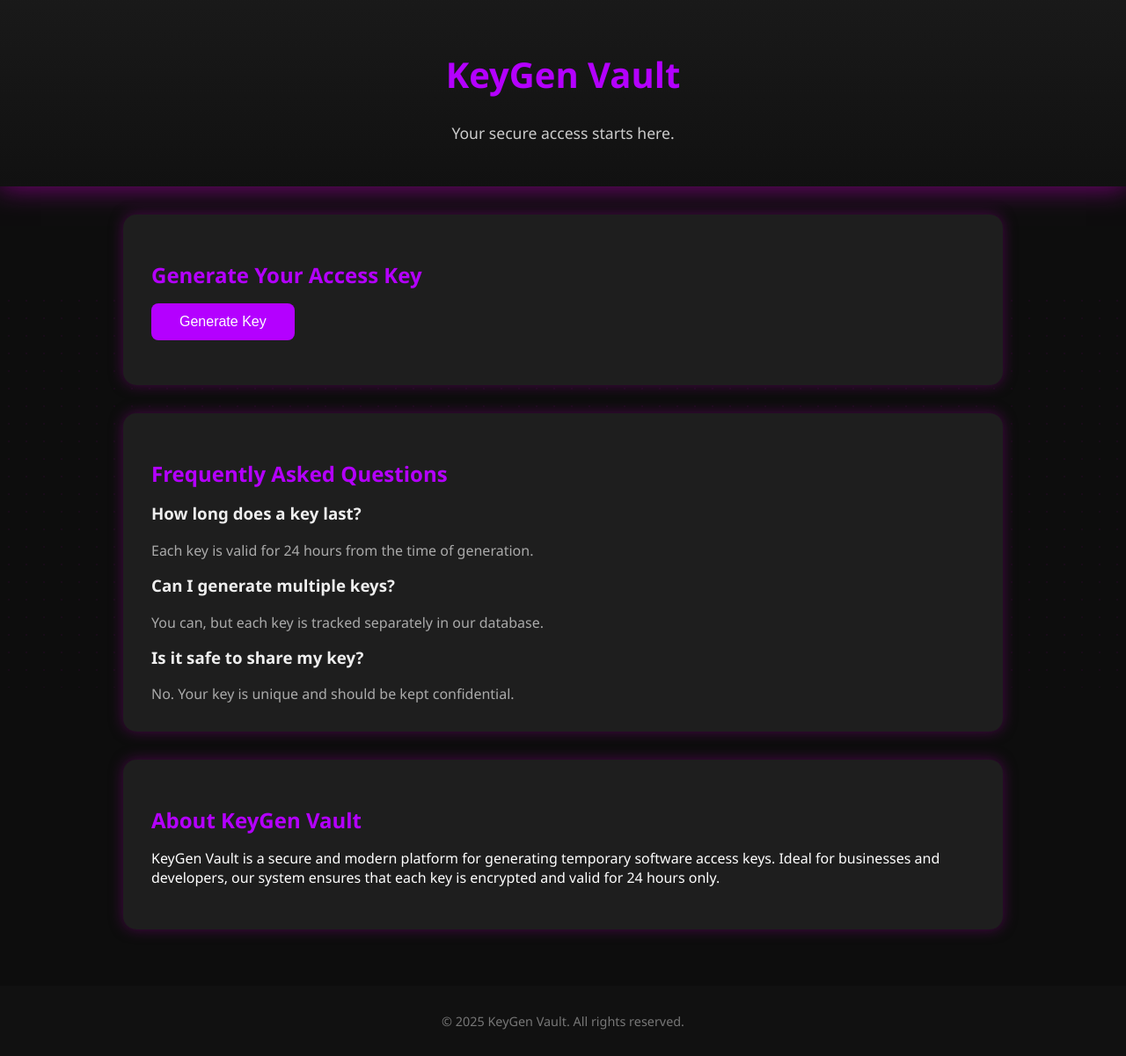
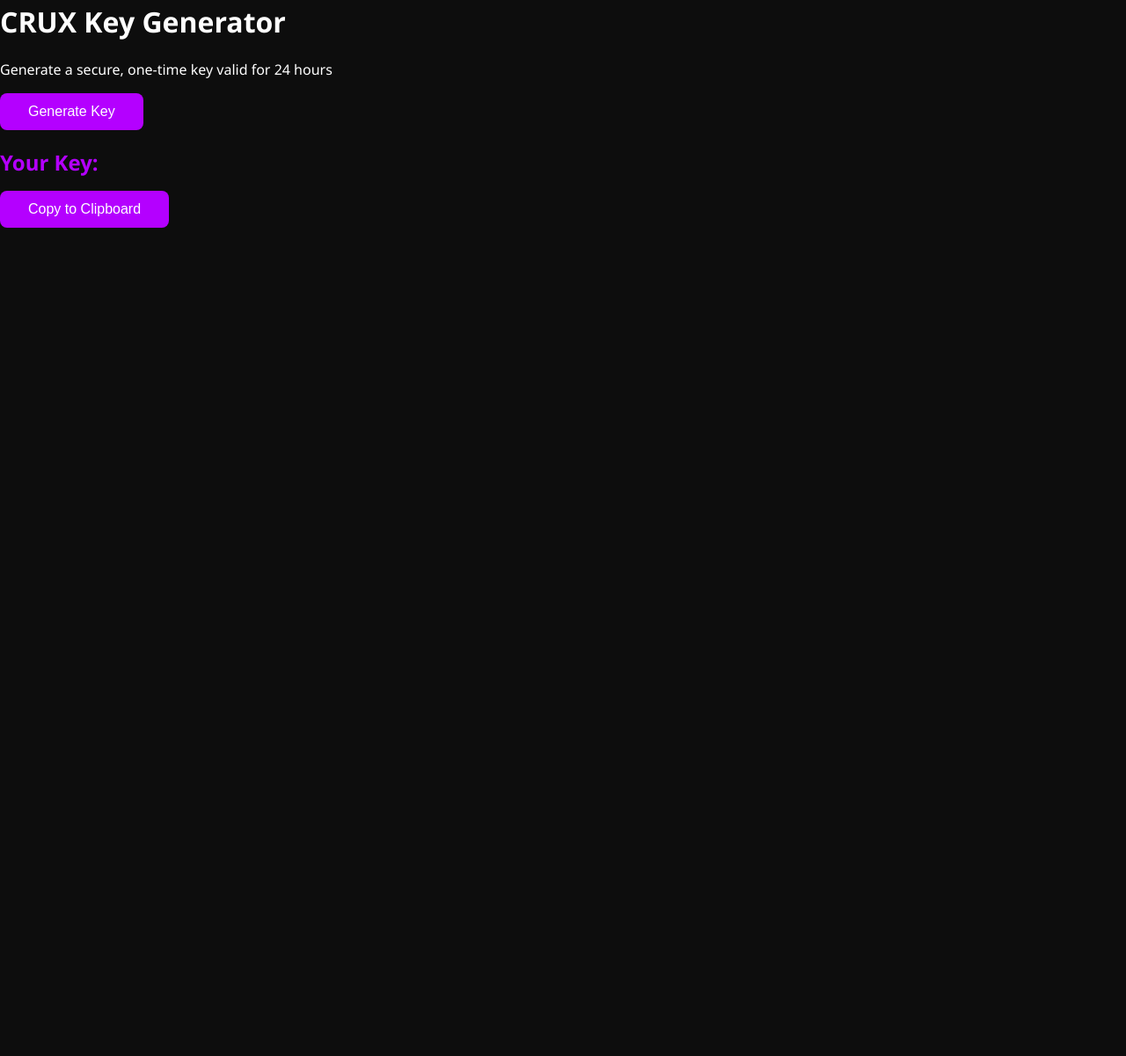
Before and after one commit to draxo3/Generate, a plain HTML site: page index.html in a window 1280 px wide. Shown: the part 18-1219 px from the top of the page at 88% size. After the commit the page ends 800 px from the top, so only its background shows below. Drawn offline with Linux system fonts and the light colour scheme.

Commit message:
Update index.html

```diff
--- a/index.html
+++ b/index.html
@@ -2,53 +2,24 @@
 <html lang="en">
 <head>
   <meta charset="UTF-8" />
-  <meta name="viewport" content="width=device-width, initial-scale=1.0" />
-  <title>Key Generator | Secure Access</title>
-  <link rel="stylesheet" href="style.css" />
+  <meta name="viewport" content="width=device-width, initial-scale=1.0"/>
+  <title>CRUX Key Generator</title>
+  <link rel="stylesheet" href="style.css"/>
 </head>
 <body>
-  <div class="bubbles"></div>
+  <div class="container">
+    <h1>CRUX Key Generator</h1>
+    <p>Generate a secure, one-time key valid for 24 hours</p>
+    <button id="generateBtn">Generate Key</button>
 
-  <header>
-    <h1>KeyGen Vault</h1>
-    <p>Your secure access starts here.</p>
-  </header>
+    <div id="keyPanel" class="hidden">
+      <h2>Your Key:</h2>
+      <p id="generatedKey"></p>
+      <button id="copyBtn">Copy to Clipboard</button>
+    </div>
 
-  <main>
-    <section class="card">
-      <h2>Generate Your Access Key</h2>
-      <button id="generateBtn">Generate Key</button>
-      <div id="keyOutput"></div>
-    </section>
-
-    <section class="card" id="faq">
-      <h2>Frequently Asked Questions</h2>
-      <div class="faq-item">
-        <h3>How long does a key last?</h3>
-        <p>Each key is valid for 24 hours from the time of generation.</p>
-      </div>
-      <div class="faq-item">
-        <h3>Can I generate multiple keys?</h3>
-        <p>You can, but each key is tracked separately in our database.</p>
-      </div>
-      <div class="faq-item">
-        <h3>Is it safe to share my key?</h3>
-        <p>No. Your key is unique and should be kept confidential.</p>
-      </div>
-    </section>
-
-    <section class="card" id="about">
-      <h2>About KeyGen Vault</h2>
-      <p>
-        KeyGen Vault is a secure and modern platform for generating temporary software access keys.
-        Ideal for businesses and developers, our system ensures that each key is encrypted and valid for 24 hours only.
-      </p>
-    </section>
-  </main>
-
-  <footer>
-    <p>&copy; 2025 KeyGen Vault. All rights reserved.</p>
-  </footer>
+    <div id="statusMessage"></div>
+  </div>
 
   <script src="script.js"></script>
 </body>
```
